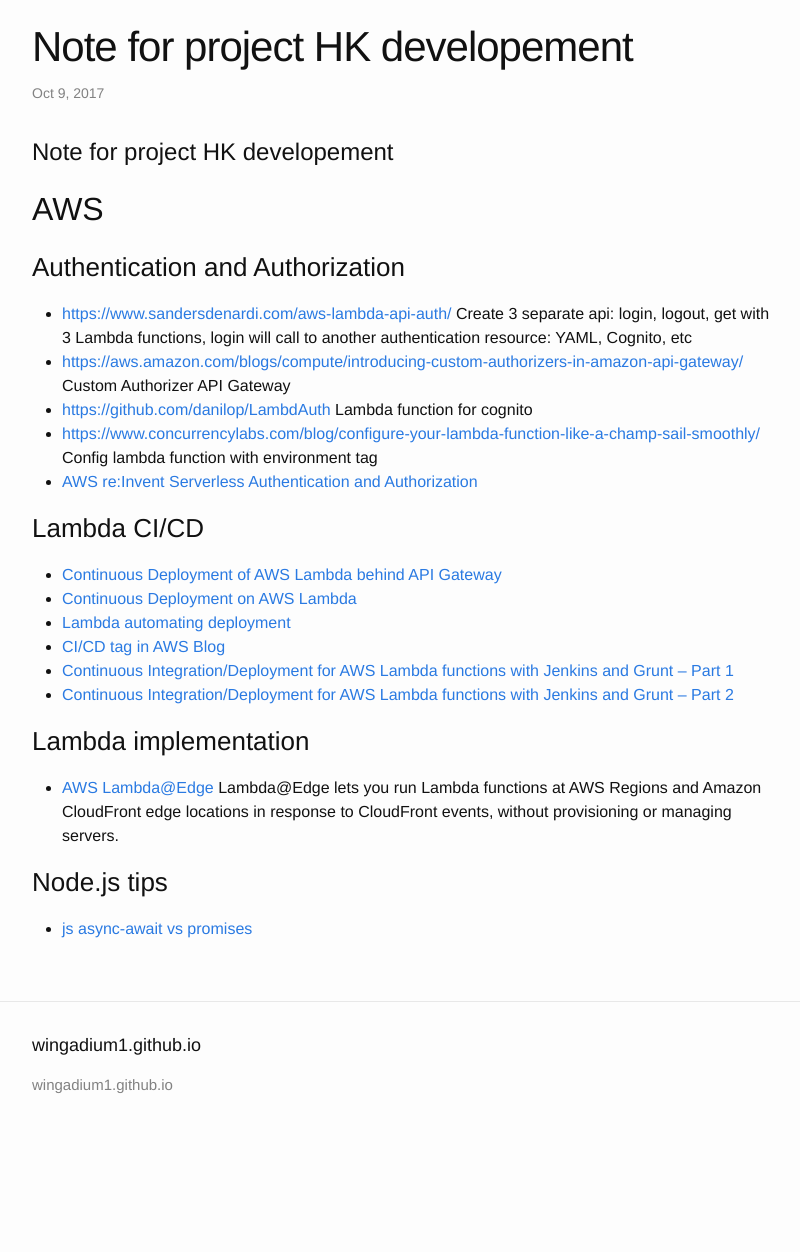
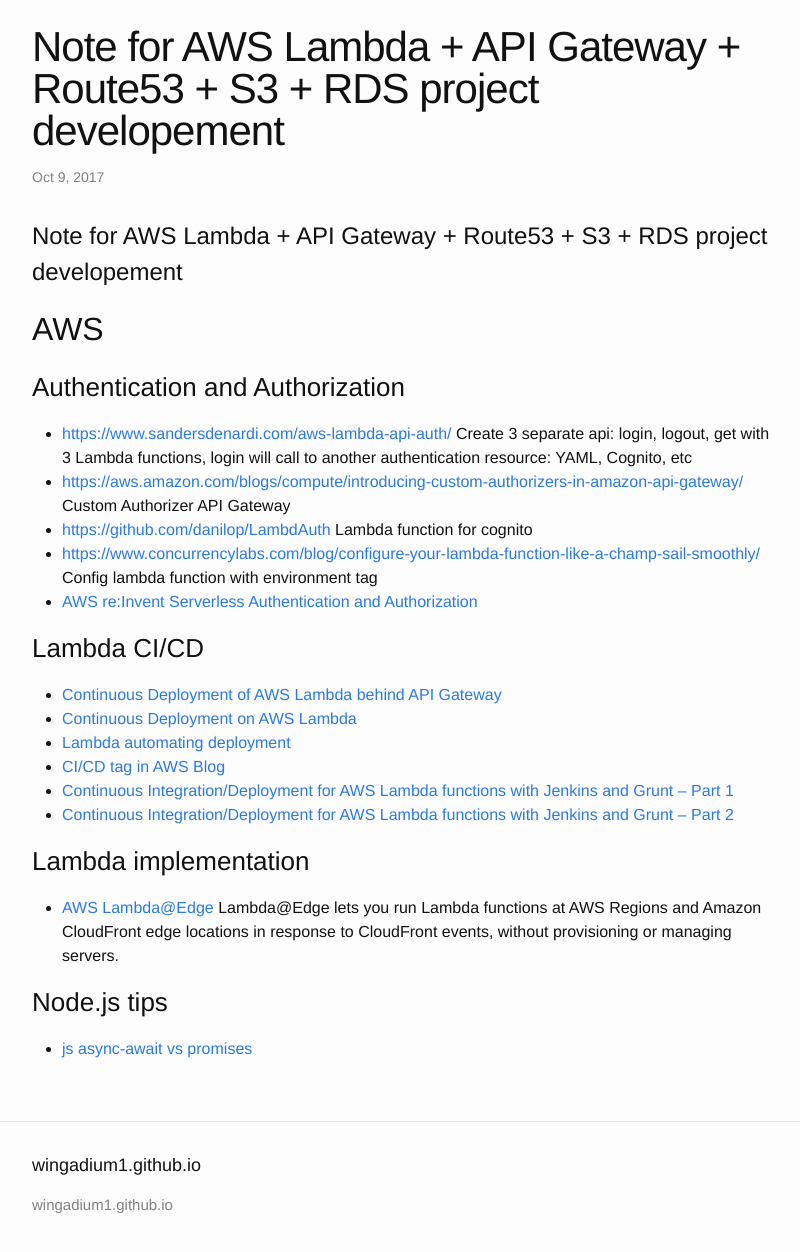
Before and after one commit to wingadium1/wingadium1.github.io, a Jekyll site: the page built from _posts/2017-10-09-note_for_project_aws_development.md, in a window 1280 px wide, cut to the strip 104-1381 px from the top of the page. Shown: the top 1252 px of the strip, without its empty margins (238-1038 px from the left). Built offline with Jekyll 4.4.1, drawn with Linux system fonts in a browser that asks for light colours; before the commit the page ends 1261 px from its top, so only the background shows below that.

Commit message:
Update and rename 2017-10-09-note_for_project_HK_development.md to 2017-10-09-note_for_project_aws_development.md

```diff
--- a/_posts/2017-10-09-note_for_project_HK_development.md
+++ b/_posts/2017-10-09-note_for_project_aws_development.md
@@ -1,11 +1,11 @@
 ---
 layout: post
-title:  "Note for project HK developement"
+title:  "Note for AWS Lambda + API Gateway + Route53 + S3 + RDS project developement"
 date:   2017-10-09 12:00:00
 categories: new
 ---
 
-Note for project HK developement
+Note for AWS Lambda + API Gateway + Route53 + S3 + RDS project developement
 ====
 
 AWS
```
